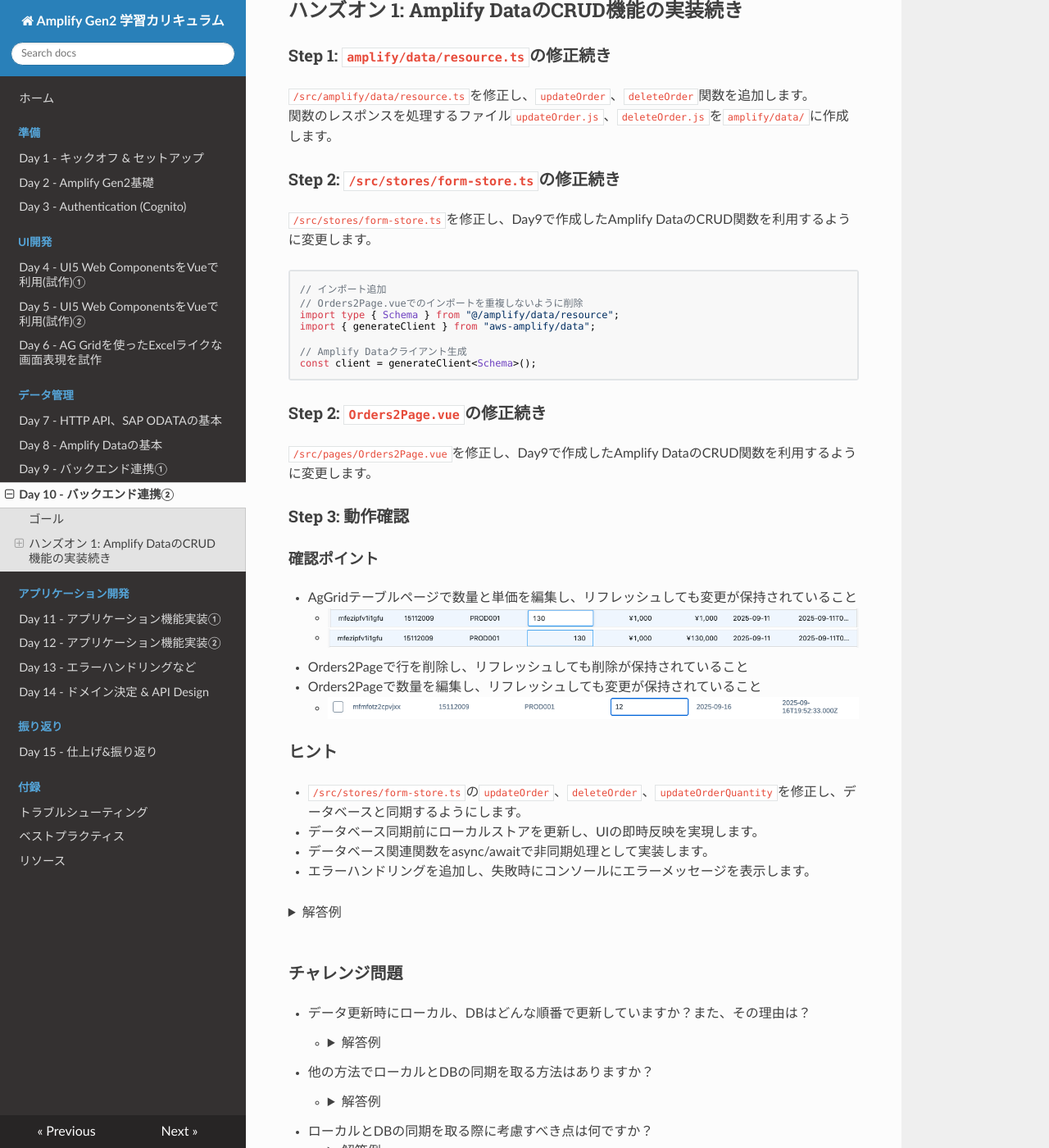
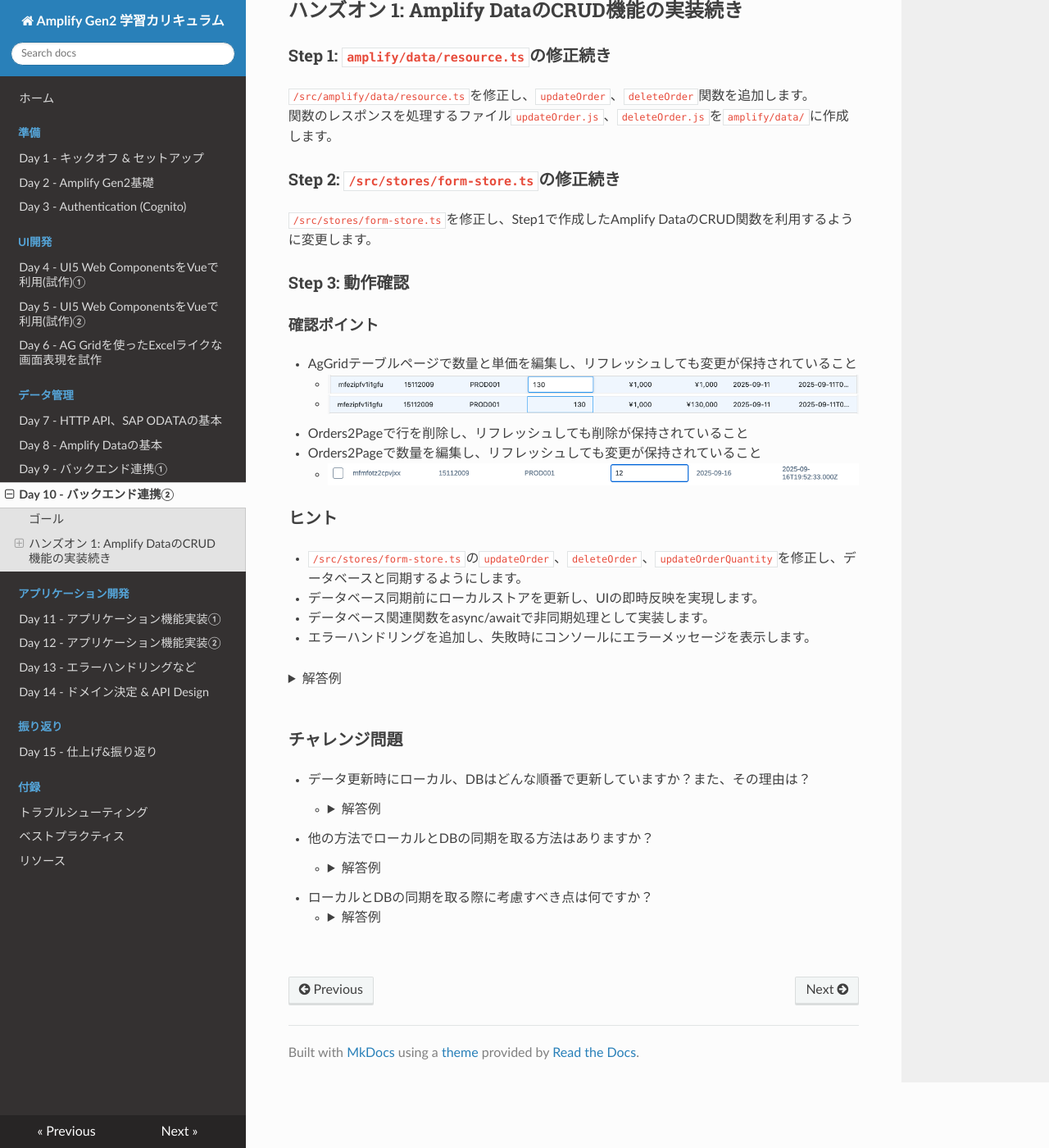
Before and after one commit to ET-n-pan/amplify-curriculum, an MkDocs documentation site: the page built from docs/data-management/day10-backend-integration-2.md, in a window 1280 px wide and 1400 px high, scrolled down 399 px. Shown: the whole window at 82% size. Built offline with MkDocs 1.6.1, drawn with Linux system fonts in a browser that asks for light colours; nearby versions of some CDN libraries; some of the changed text lies outside the part shown.

Commit message:
Day10について、Day9と不整合が生じている点を修正。

````diff
--- a/docs/data-management/day10-backend-integration-2.md
+++ b/docs/data-management/day10-backend-integration-2.md
@@ -12,21 +12,7 @@
 関数のレスポンスを処理するファイル`updateOrder.js`、`deleteOrder.js`を`amplify/data/`に作成します。
 
 ### Step 2: `/src/stores/form-store.ts`の修正続き
-`/src/stores/form-store.ts`を修正し、Day9で作成したAmplify DataのCRUD関数を利用するように変更します。
-```
-// インポート追加
-// Orders2Page.vueでのインポートを重複しないように削除
-import type { Schema } from "@/amplify/data/resource";
-import { generateClient } from "aws-amplify/data";
-
-// Amplify Dataクライアント生成
-const client = generateClient<Schema>();
-```
-
-
-### Step 2: `Orders2Page.vue`の修正続き
-`/src/pages/Orders2Page.vue`を修正し、Day9で作成したAmplify DataのCRUD関数を利用するように変更します。
-
+`/src/stores/form-store.ts`を修正し、Step1で作成したAmplify DataのCRUD関数を利用するように変更します。
 
 ### Step 3: 動作確認
 
@@ -85,7 +71,7 @@ deleteOrder: a
 ),
 ```
 
-Step2: `amplify/data/updateOrder.js`作成
+Step1: `amplify/data/updateOrder.js`作成
 ```
 import { util } from "@aws-appsync/utils";
 
@@ -115,7 +101,7 @@ export function response(ctx) {
 }
 ```
 
-Step3: `amplify/data/deleteOrder.js`　作成
+Step1: `amplify/data/deleteOrder.js`　作成
 ```
 import { util } from "@aws-appsync/utils";
 
````
Also changed, not shown: other parts of docs/data-management/day10-backend-integration-2.md (+1 -1 lines).
